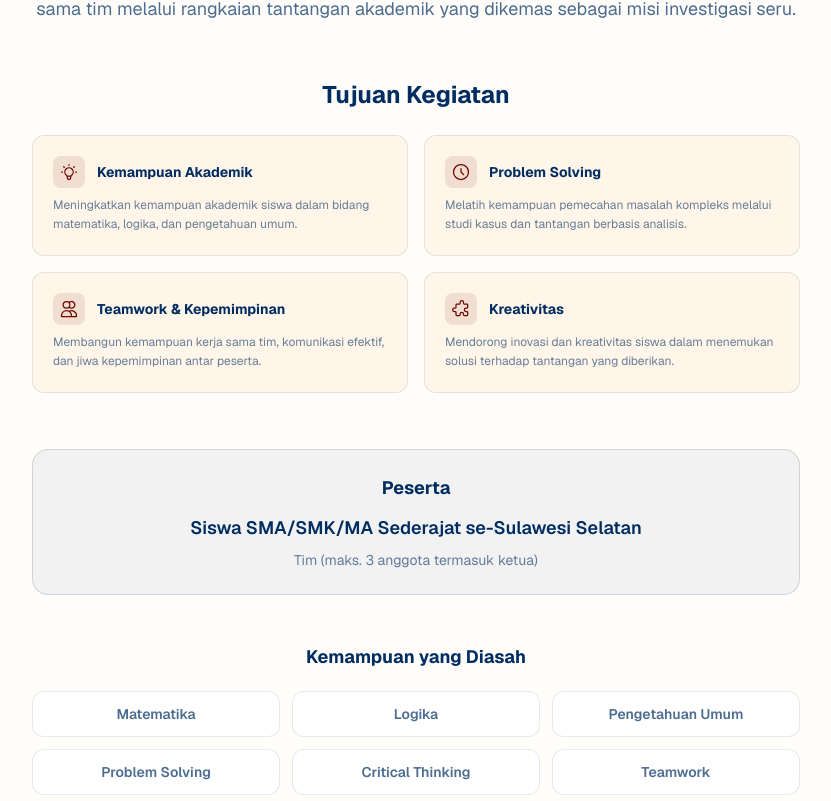
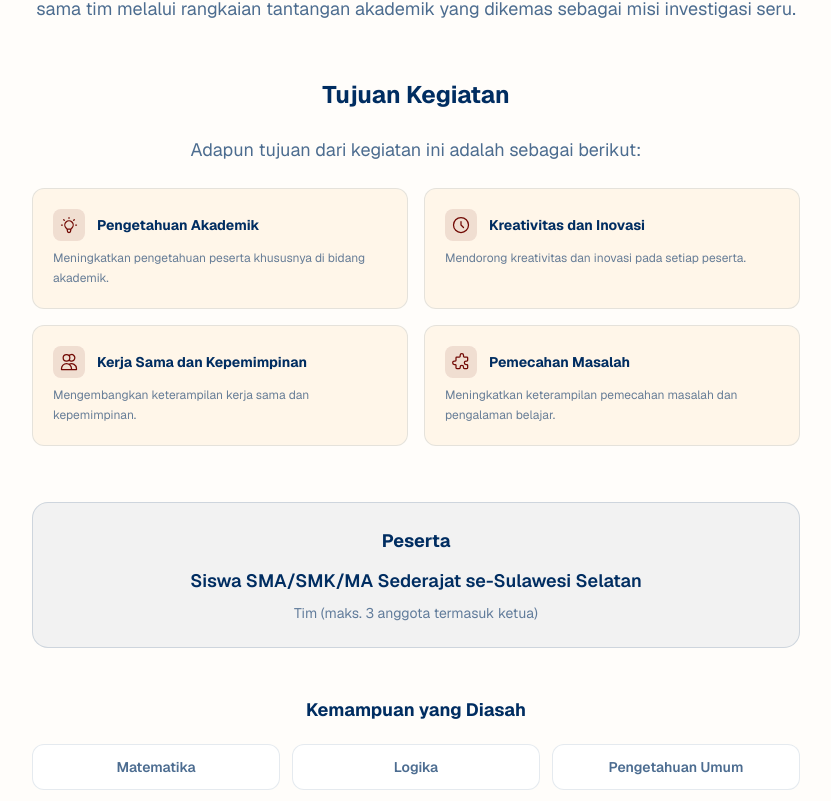
Before and after one commit to Aepra/web-pendaftaran-boc, a Next.js app: page / in a window 1280 px wide. Shown: the part 1535-2336 px from the top of the page, without its empty margins (224-1055 px from the left). Built offline with nearby package versions, Linux system fonts and the light colour scheme; no server answers.

Commit message:
Update activity and payment instructions

```diff
--- a/app/register/page.tsx
+++ b/app/register/page.tsx
@@ -487,7 +487,7 @@ export default function RegisterPage() {
                   </li>
                   <li className="flex gap-2">
                     <span className="w-4 font-bold flex-shrink-0">3.</span>
-                    <span className="min-w-0">Screenshot bukti pembayaran dari aplikasi DANA.</span>
+                    <span className="min-w-0">Screenshot bukti pembayaran dari aplikasi DANA/Bank.</span>
                   </li>
                   <li className="flex gap-2">
                     <span className="w-4 font-bold flex-shrink-0">4.</span>
--- a/components/sections/About.tsx
+++ b/components/sections/About.tsx
@@ -30,6 +30,10 @@ export default function About() {
             Tujuan Kegiatan
           </h3>
 
+          <p className="text-base sm:text-lg text-[#002D61]/70 leading-relaxed mb-6">
+            Adapun tujuan dari kegiatan ini adalah sebagai berikut:
+          </p>
+
           <div className="grid grid-cols-1 sm:grid-cols-2 gap-4 text-left">
             {[
               {
@@ -38,8 +42,8 @@ export default function About() {
                     <path strokeLinecap="round" strokeLinejoin="round" strokeWidth={1.5} d="M9.663 17h4.673M12 3v1m6.364 1.636l-.707.707M21 12h-1M4 12H3m3.343-5.657l-.707-.707m2.828 9.9a5 5 0 117.072 0l-.548.547A3.374 3.374 0 0014 18.469V19a2 2 0 11-4 0v-.531c0-.895-.356-1.754-.988-2.386l-.548-.547z" />
                   </svg>
                 ),
-                title: "Kemampuan Akademik",
-                desc: "Meningkatkan kemampuan akademik siswa dalam bidang matematika, logika, dan pengetahuan umum.",
+                title: "Pengetahuan Akademik",
+                desc: "Meningkatkan pengetahuan peserta khususnya di bidang akademik.",
               },
               {
                 icon: (
@@ -47,8 +51,8 @@ export default function About() {
                     <path strokeLinecap="round" strokeLinejoin="round" strokeWidth={1.5} d="M12 8v4l3 3m6-3a9 9 0 11-18 0 9 9 0 0118 0z" />
                   </svg>
                 ),
-                title: "Problem Solving",
-                desc: "Melatih kemampuan pemecahan masalah kompleks melalui studi kasus dan tantangan berbasis analisis.",
+                title: "Kreativitas dan Inovasi",
+                desc: "Mendorong kreativitas dan inovasi pada setiap peserta.",
               },
               {
                 icon: (
@@ -56,8 +60,8 @@ export default function About() {
                     <path strokeLinecap="round" strokeLinejoin="round" strokeWidth={1.5} d="M12 4.354a4 4 0 110 5.292M15 21H3v-1a6 6 0 0112 0v1zm0 0h6v-1a6 6 0 00-9-5.197M13 7a4 4 0 11-8 0 4 4 0 018 0z" />
                   </svg>
                 ),
-                title: "Teamwork & Kepemimpinan",
-                desc: "Membangun kemampuan kerja sama tim, komunikasi efektif, dan jiwa kepemimpinan antar peserta.",
+                title: "Kerja Sama dan Kepemimpinan",
+                desc: "Mengembangkan keterampilan kerja sama dan kepemimpinan.",
               },
               {
                 icon: (
@@ -65,8 +69,8 @@ export default function About() {
                     <path strokeLinecap="round" strokeLinejoin="round" strokeWidth={1.5} d="M11 4a2 2 0 114 0v1a1 1 0 001 1h3a1 1 0 011 1v3a1 1 0 01-1 1h-1a2 2 0 100 4h1a1 1 0 011 1v3a1 1 0 01-1 1h-3a1 1 0 01-1-1v-1a2 2 0 10-4 0v1a1 1 0 01-1 1H7a1 1 0 01-1-1v-3a1 1 0 00-1-1H4a2 2 0 110-4h1a1 1 0 001-1V7a1 1 0 011-1h3a1 1 0 001-1V4z" />
                   </svg>
                 ),
-                title: "Kreativitas",
-                desc: "Mendorong inovasi dan kreativitas siswa dalam menemukan solusi terhadap tantangan yang diberikan.",
+                title: "Pemecahan Masalah",
+                desc: "Meningkatkan keterampilan pemecahan masalah dan pengalaman belajar.",
               },
             ].map((item) => (
               <div
--- a/components/sections/GameConcept.tsx
+++ b/components/sections/GameConcept.tsx
@@ -84,7 +84,7 @@ export default function GameConcept() {
                 phase: "Tahap 4",
                 tag: "Bahasa Inggris",
                 title: "The Silent Witness",
-                desc: "Satu anggota tim menjadi Witness dan mengamati gambar TKP, lalu menyampaikan informasi kepada Detectives dalam bahasa Indonesia. Detectives menyusun kalimat deskripsi dalam Bahasa Inggris menggunakan bank kata yang disediakan.",
+                desc: "Satu anggota tim menjadi Witness dan mengamati gambar TKP, lalu menyampaikan informasi kepada Detectives dalam bahasa Indonesia. Detectives melengkapi kalimat rumpang dalam Bahasa Inggris menggunakan bank kata yang disediakan.",
                 icon: (
                   <svg className="w-5 h-5" fill="none" stroke="currentColor" viewBox="0 0 24 24">
                     <path strokeLinecap="round" strokeLinejoin="round" strokeWidth={1.5} d="M15 12a3 3 0 11-6 0 3 3 0 016 0z" /><path strokeLinecap="round" strokeLinejoin="round" strokeWidth={1.5} d="M2.458 12C3.732 7.943 7.523 5 12 5c4.478 0 8.268 2.943 9.542 7-1.274 4.057-5.064 7-9.542 7-4.477 0-8.268-2.943-9.542-7z" />
```
